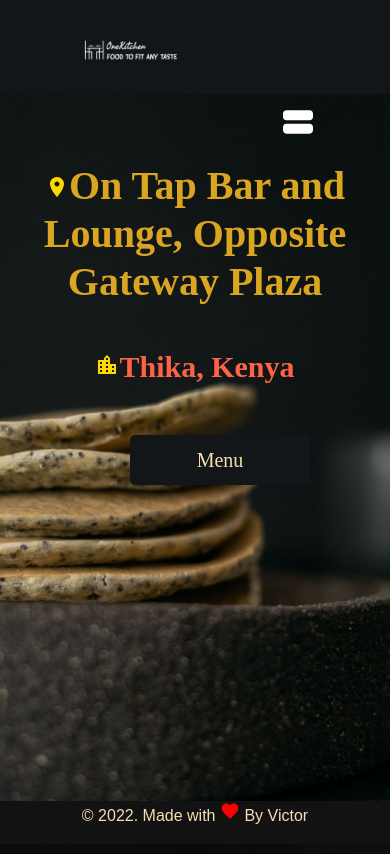
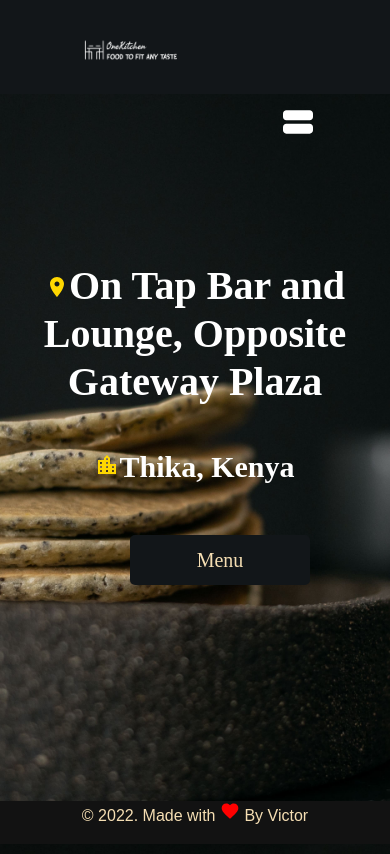
Before and after one commit to Ai-Caustic/onekitchen, a React (Create React App) app: page / in a window 390 px wide. Built offline with nearby package versions, Linux system fonts and the light colour scheme; a web font is replaced by a local one.

Commit message:
Made color changes to the Homepage

```diff
--- a/src/styles/Home.css
+++ b/src/styles/Home.css
@@ -13,7 +13,7 @@
 
 .headerContainer {
   width: auto;
-  margin-bottom: 300px;
+  margin-bottom: 100px;
 }
 .headerContainer h1 {
   text-align: center;
@@ -49,7 +49,6 @@
   color: wheat;
   text-decoration: none;
   font-family: Didot;
-
   font-size: 35px;
   margin: auto;
 }
@@ -72,7 +71,7 @@
   }
   .headerContainer {
     width: auto;
-    margin-bottom: 300px;
+    margin-bottom: 100px;
   }
 
   .headerContainer h1 {
@@ -80,7 +79,7 @@
     text-align: center;
     font-size: 40px;
     font-weight: bolder;
-    color: goldenrod;
+    color: white;
     padding-bottom: 30px;
     font-family: "Cabin Sketch", cursive;
   }
@@ -90,7 +89,7 @@
     padding-bottom: 30px;
     font-size: 30px;
     font-weight: bold;
-    color: tomato;
+    color: white;
     font-family: Didot;
   }
 
```
